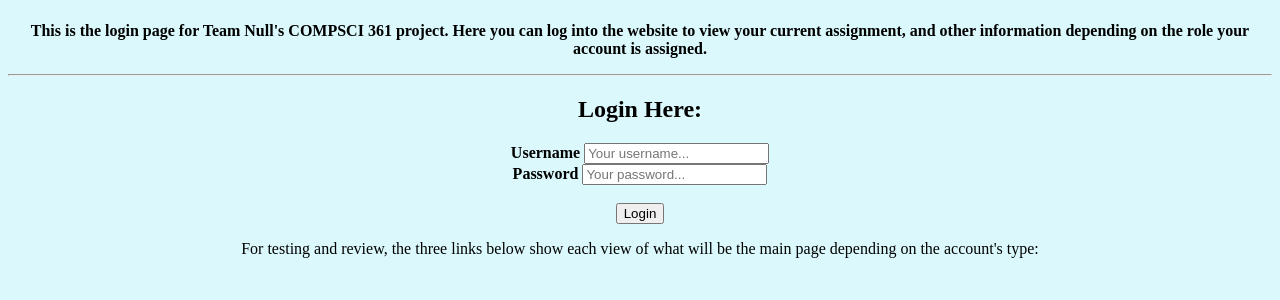
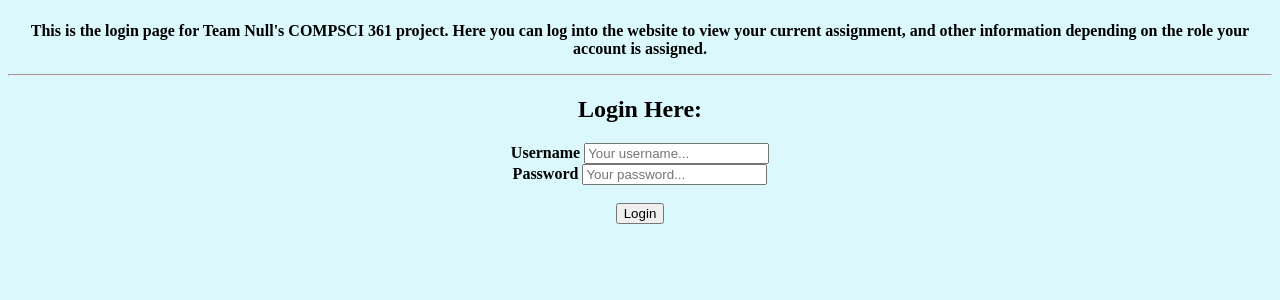
Before and after one commit to oliverswenson-uwm/GroupProject, a Django app: page / in a window 1280 px wide. Shown: the part 80-380 px from the top of the page. Run offline with Django 3.2, Linux system fonts and the light colour scheme.

Commit message:
cleaned up login page

```diff
--- a/GroupNullProject/templates/index.html
+++ b/GroupNullProject/templates/index.html
@@ -32,8 +32,8 @@
 
 </div>
 
-<p>For testing and review, the three links below show each view of what will be the main page depending on the account's
-    type:</p>
+<!--<p>For testing and review, the three links below show each view of what will be the main page depending on the account's
+    type:</p>-->
 
 
 <!--<a href="tapage.html">TA View</a>
```
Also changed, not shown: db.sqlite3.
